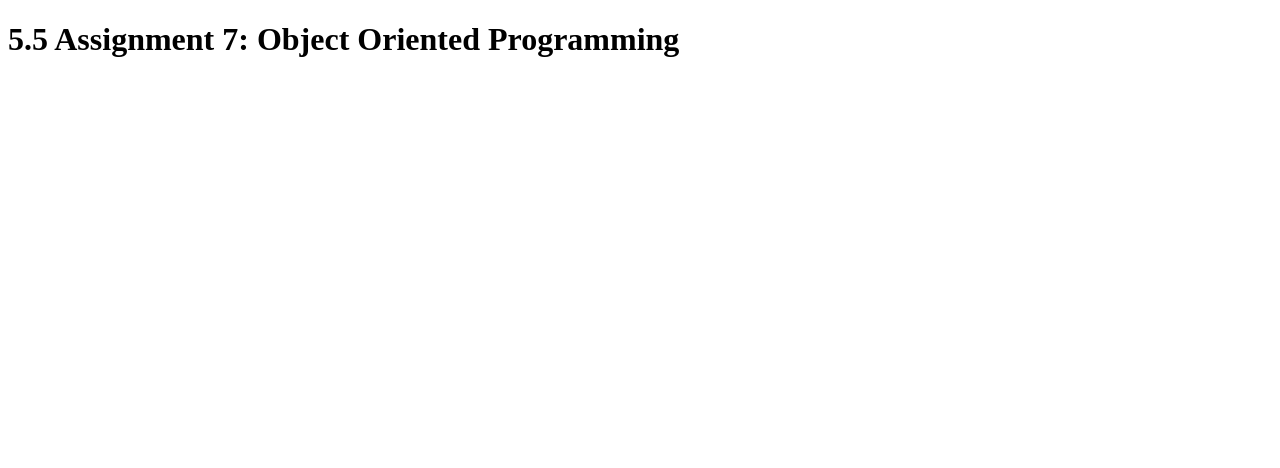
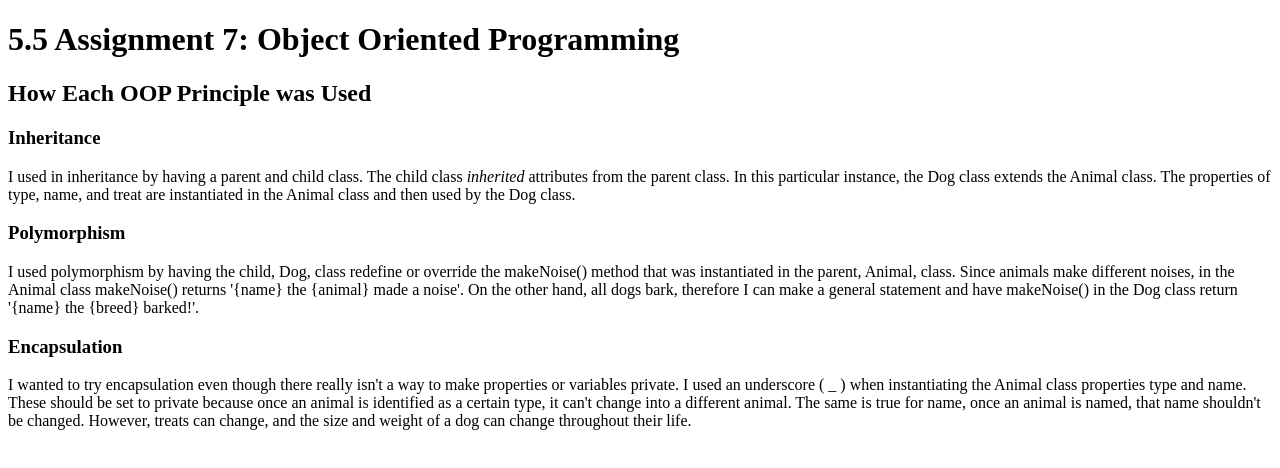
Before and after one commit to aliciaCarlson/Carlson_Alicia_Portfolio, a plain HTML site: page Carlson_Alicia_oop/index.html in a window 1280 px wide. Drawn offline with Linux system fonts and the light colour scheme.

Commit message:
Finished explanation on how I used Polymorphism, Inheritance, and Encapsulation

```diff
--- a/Carlson_Alicia_oop/index.html
+++ b/Carlson_Alicia_oop/index.html
@@ -7,5 +7,27 @@
 </head>
 <body>
 <h1>5.5 Assignment 7: Object Oriented Programming</h1>
+<h2>How Each OOP Principle was Used</h2>
+<h3>Inheritance</h3>
+<p>I used in inheritance by having a parent and child class. The
+    child class <i>inherited</i> attributes from the parent class.
+    In this particular instance, the Dog class extends the Animal class.
+    The properties of type, name, and treat are instantiated in the Animal
+    class and then used by the Dog class.</p>
+<h3>Polymorphism</h3>
+<p>I used polymorphism by having the child, Dog, class redefine or override
+    the makeNoise() method that was instantiated in the parent, Animal, class.
+    Since animals make different noises, in the Animal class makeNoise()
+    returns '{name} the {animal} made a noise'. On the other hand, all dogs
+    bark, therefore I can make a general statement and have makeNoise()
+    in the Dog class return '{name} the {breed} barked!'.</p>
+<h3>Encapsulation</h3>
+<p>I wanted to try encapsulation even though there really isn't a way
+to make properties or variables private. I used an underscore ( _ )
+when instantiating the Animal class properties type and name. These should
+be set to private because once an animal is identified as a certain
+type, it can't change into a different animal. The same is true for name,
+once an animal is named, that name shouldn't be changed. However, treats
+can change, and the size and weight of a dog can change throughout their life.</p>
 </body>
 </html>
--- a/Carlson_Alicia_oop/main.js
+++ b/Carlson_Alicia_oop/main.js
@@ -9,11 +9,16 @@ class Animal{
         return `You have fed ${this._name} the ${this._type} ${howMany} ${this.treat} treat(s)!`;
     }
 
+    makeNoise(){
+        return `${this._name} the ${this._type} made a noise`;
+    }
+
 }
 
 let millie = new Animal('monkey', 'millie', 'banana');
 console.log(millie);
 console.log(millie.feedTreat(1));
+console.log(millie.makeNoise());
 
 class Dog extends Animal{
     constructor(type, name, treat, size, weight) {
@@ -50,9 +55,14 @@ class Dog extends Animal{
         return this.feedTreat(numTreats);
     }
 
+    makeNoise() {
+        return `${this._name} the ${this._type} barked!`;
+    }
+
 }
 
 let mozzie = new Dog('Great Dane', 'Mozzie', 'milkbone', 'xlarge', 120);
 console.log(mozzie);
 console.log(mozzie.calculateNumOfTreats());
+console.log(mozzie.makeNoise());
 // Fun fact - Mozzie is my doggie (:
```
